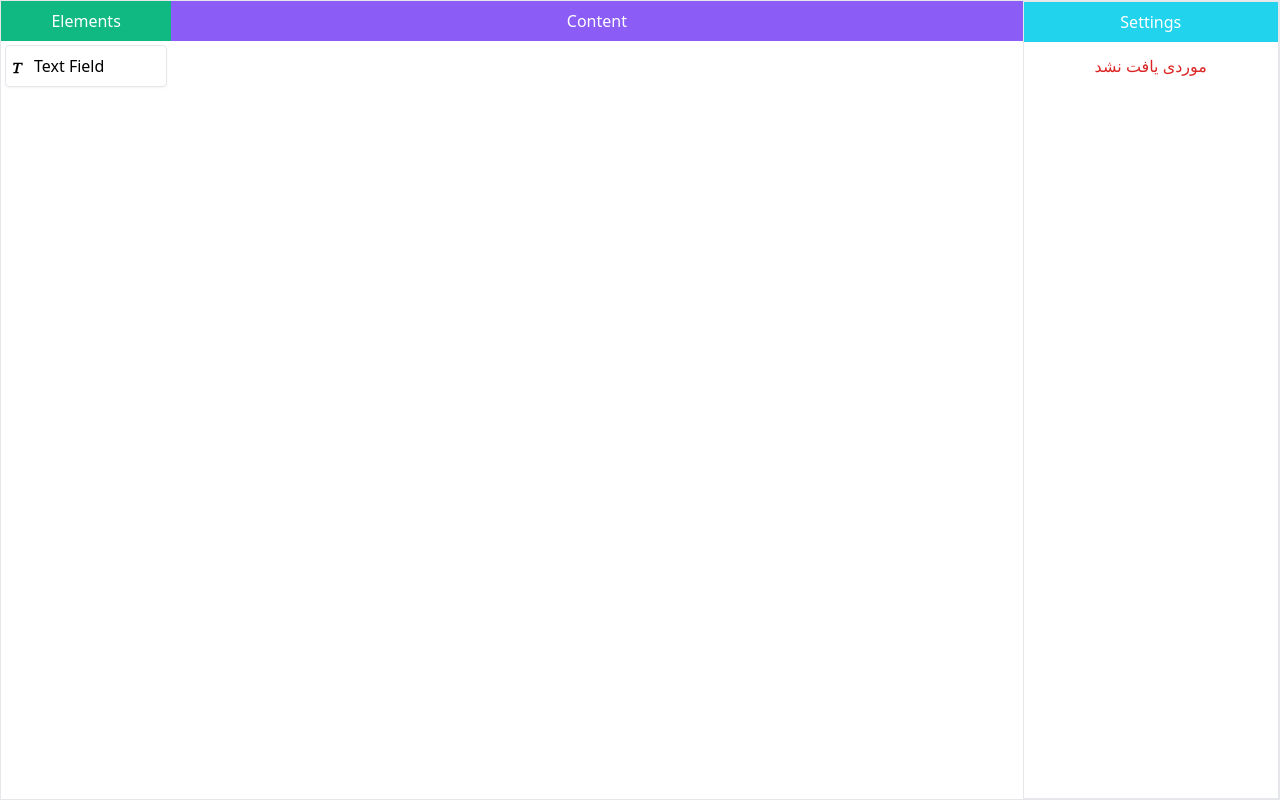
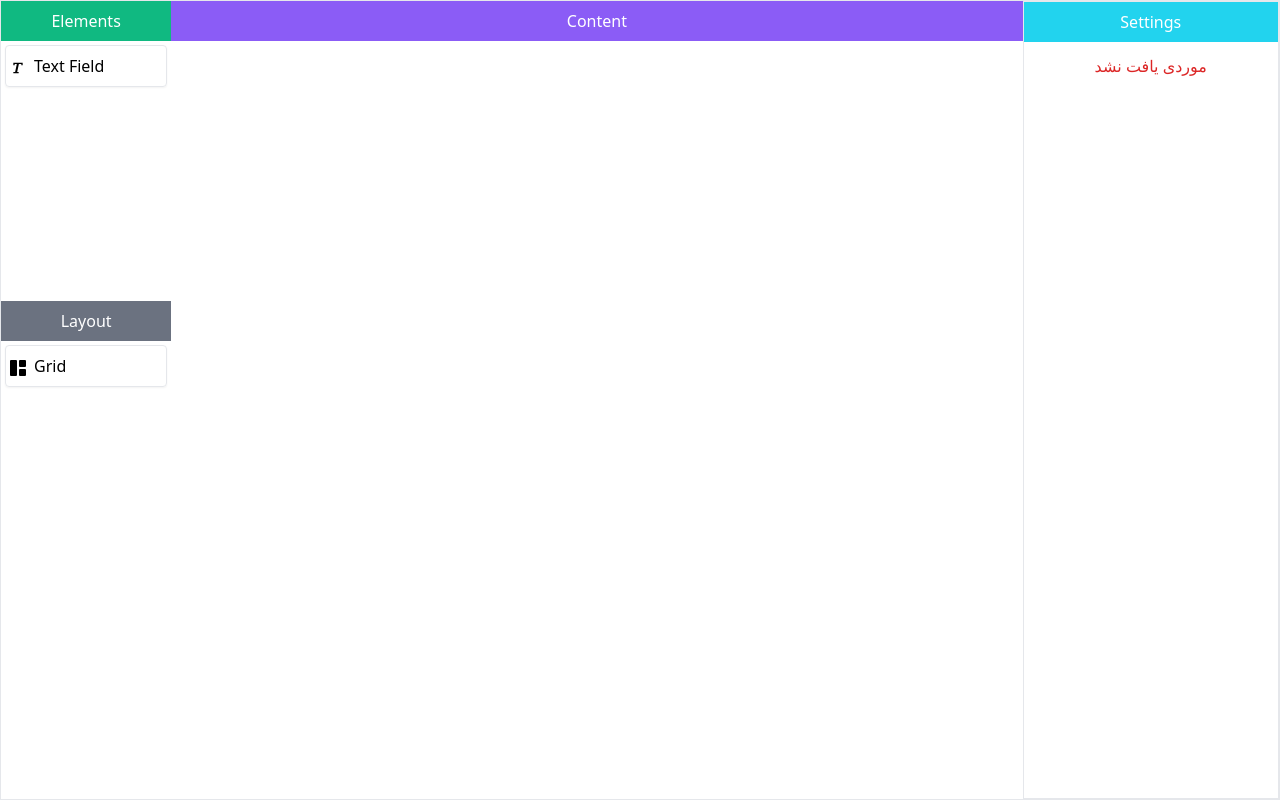
Before and after one commit to jMohammdi/wiki-search, a Next.js app: page / in a window 1280 px wide. Built offline with nearby package versions, Linux system fonts and the light colour scheme.

Commit message:
add layout and grid system

```diff
--- /dev/null
+++ b/components/layout/grids/Grid.tsx
@@ -0,0 +1,18 @@
+import React from 'react'
+import ElementDrag from '../utils/ElementDrag'
+import { v4 as uuidv4 } from 'uuid'
+import { BsFillGrid1X2Fill } from 'react-icons/bs'
+function GridLayout() {
+  return (
+    <div>
+      <ElementDrag
+        id={uuidv4()}
+        icon={BsFillGrid1X2Fill}
+        elementType='grid'
+        titleElement='Grid'
+      />
+    </div>
+  )
+}
+
+export default GridLayout
--- a/components/layout/mainContent/ProviderDrag.tsx
+++ b/components/layout/mainContent/ProviderDrag.tsx
@@ -112,7 +112,7 @@ const ExampleComponent = ({
     <>
       {/* (wrapper) sidebar Element */}
       <Sidebar>
-        <div className='w-full h-full'>
+        <div className='w-full h-64'>
           {column1.map((item) => (
             <div
               key={item.id}
--- a/components/layout/sidebar/Sidebar.tsx
+++ b/components/layout/sidebar/Sidebar.tsx
@@ -1,5 +1,5 @@
-
 import React from 'react'
+import GridLayout from '../grids/Grid.tsx'
 type PropsType = {
   children: React.ReactNode
 }
@@ -10,6 +10,10 @@ function Sidebar({ children }: PropsType) {
         Elements
       </div>
       {children}
+      <div className='w-full p-2 text-center text-white text-base bg-gray-500'>
+        Layout
+      </div>
+      <GridLayout />
     </div>
   )
 }
--- a/components/layout/utils/ElementDrag.tsx
+++ b/components/layout/utils/ElementDrag.tsx
@@ -1,5 +1,4 @@
 import React from 'react'
-import { IconType } from 'react-icons'
 import Icon from './Icon'
 import { DefaultElementDragableProps } from '../../../model/typeElementdrag'
 function ElementDrag({ icon, titleElement }: DefaultElementDragableProps) {
--- a/model/typeElementdrag.ts
+++ b/model/typeElementdrag.ts
@@ -6,7 +6,7 @@ export interface DefaultElementDragableProps {
   type?: string
   elementType: string
   titleElement: string
-  configs: {
+  configs?: {
     value?: string
     label: string
     description: string
```
